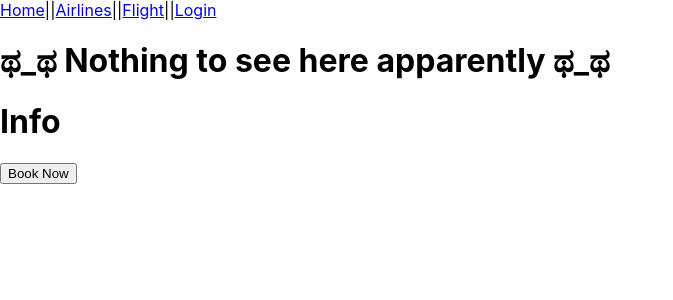
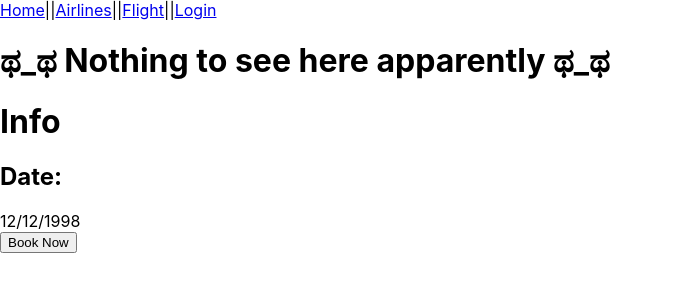
Before and after one commit to dkdam/nrd-airlines-frontend, a React (Create React App) app: page /flight in a window 1280 px wide. Shown: the top 300 px of the page, without its empty margins (0-673 px from the left). Built offline with nearby package versions, Linux system fonts and the light colour scheme; no server answers.

Commit message:
updated app/flight.js

```diff
--- a/src/components/App.js
+++ b/src/components/App.js
@@ -8,8 +8,12 @@ import React, { Component, useState } from "react";
 function App() {
     const adminUser = {
       email: 'jonesy@ga.co',
-      password: 'chicken'
+      password: 'chicken',
+      // flightToDisplay: {}
     }
+
+    // DUMMY FLIGHT DATA
+    const dummyFlight = {"id":13,"flight_number":"FLIGHT69","date":"12/12/1998","to":"Croatia","from":"Finland","plane_id":13,"created_at":"2022-08-10T05:25:19.749Z","updated_at":"2022-08-10T05:25:19.844Z","url":"http://localhost:3000/flights/13.json"};
 
     const [user, setUser] = useState({password:'', email:''});
     const [error, setError] = useState('');
@@ -35,7 +39,7 @@ function App() {
     <h1>ಥ_ಥ Nothing to see here apparently ಥ_ಥ</h1>
     <Routes>
       <Route path="/airlines" element={<Airlines />}/>
-      <Route path="/flight" element={<Flight />} />
+      <Route path="/flight" element={<Flight flight={dummyFlight} />} /> {/* REPLACE WITH ACTUAL FLIGHT*/}
       <Route path="/Login" element ={<Login onSubmit={Log_in}/>} />
     </Routes>
 {/*
--- a/src/components/Flight.js
+++ b/src/components/Flight.js
@@ -1,15 +1,35 @@
 // This is for the airplane page where you are able to book seats
 
-import React, { Component } from 'react'
+import React, { useState, Component } from 'react';
+import axios from "axios";
+
+const SERVER_URL = "http://localhost:3000/flights.json";
 
 class Flight extends Component {
+    constructor() {
+        super();
+        this.state ={
+            info:''
+        };
+    }
+    fetchInfo(q) {
+        console.log(`Search for ${q}`)
+        axios(SERVER_URL).then((results) => {
+            console.log(results)
+        })
+    }
+
+
     render() {
         return (
             <div>
 
                 <div className="information">
                     <h1>Info</h1>
+                    <h2>Date: </h2>
+                    {this.props.flight.date}
                 </div>
+
 
                 <div className="bookingButton">
                     <button>Book Now</button>
--- a/src/components/FlightList.js
+++ b/src/components/FlightList.js
@@ -1,7 +1,7 @@
 import React from "react";
 import axios from "axios";
 
-const SERVER_URL = "http://localhost:3000/flights"
+const SERVER_URL = "http://localhost:3000/flights.json"
 axios(SERVER_URL).then((results) => {
     console.log(results)
 })
--- a/src/components/Search.js
+++ b/src/components/Search.js
@@ -2,6 +2,7 @@ import React, { Component } from "react";
 import FlightList from "./FlightList";
 import SearchForm from "./SearchForm";
 import axios from "axios";
+
 
 class Search extends Component {
 
@@ -10,7 +11,6 @@ class Search extends Component {
         const SERVER_URL = "http://localhost:3000/flights.json"
         axios(SERVER_URL).then((results) => {
             console.log(results)
-            debugger
         })
     }
 
```
